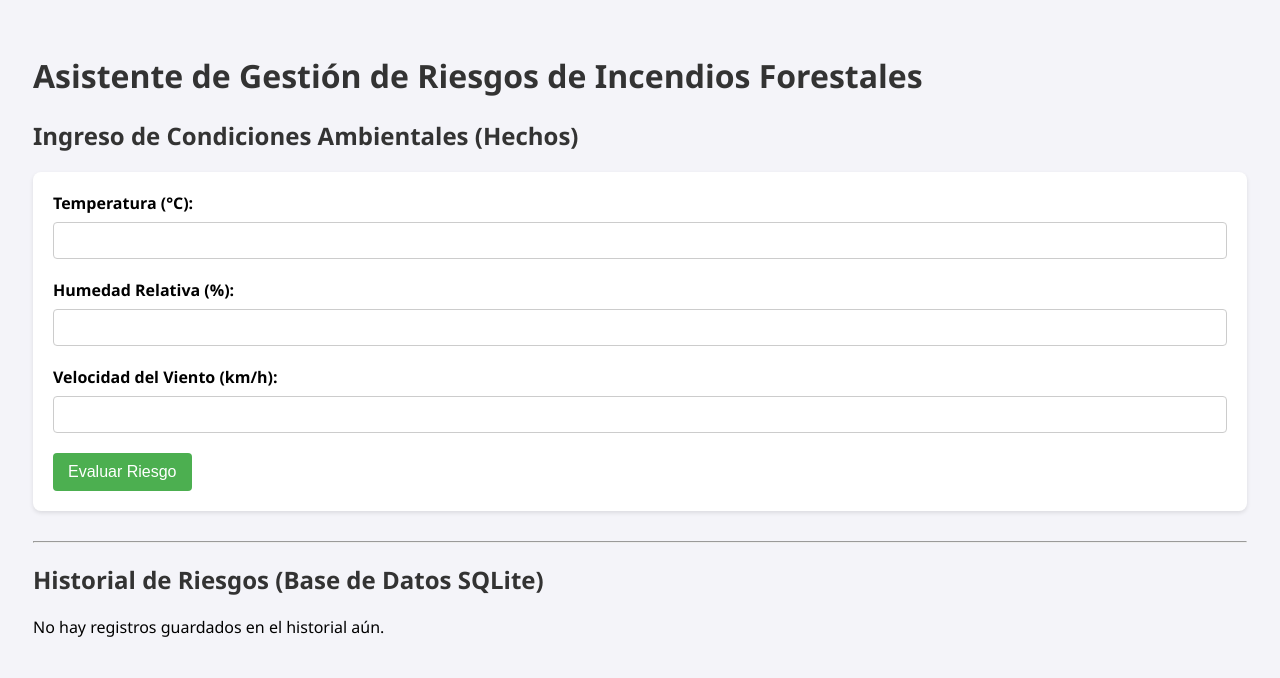
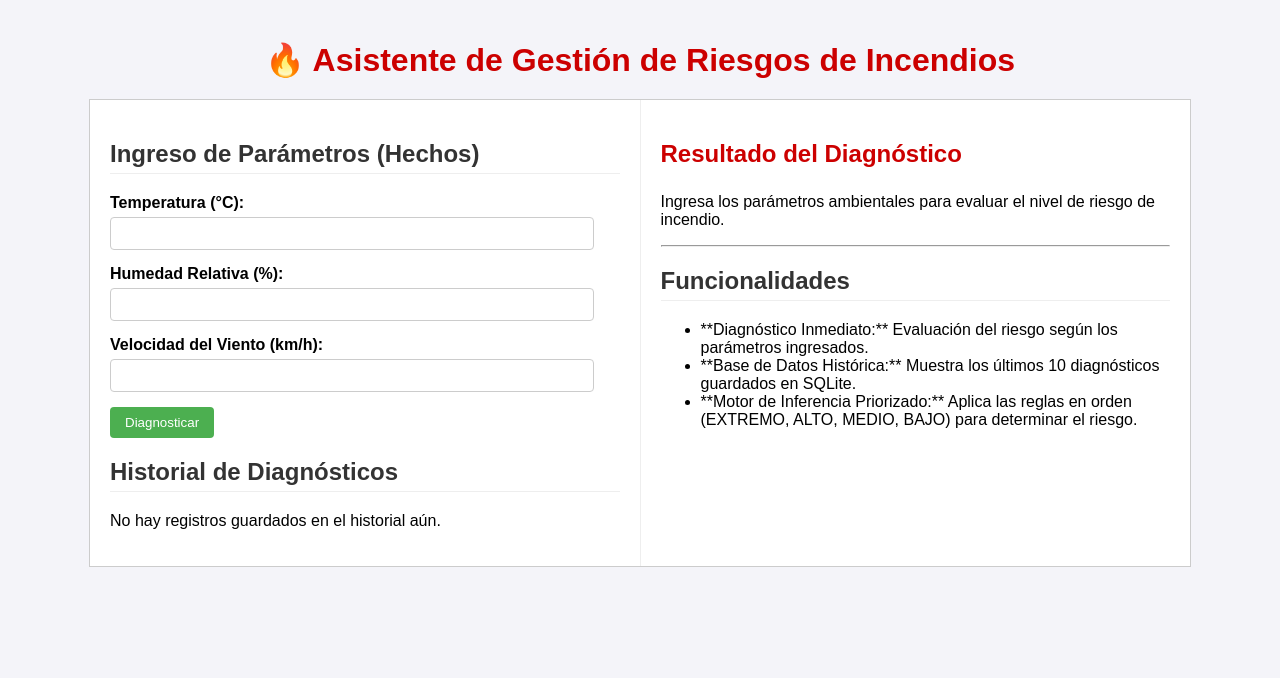
Before and after one commit to mmatus0/TP3-IA, a Flask app: page / in a window 1280 px wide. Shown: the top 678 px of the page. Run offline with Flask 3, Linux system fonts and the light colour scheme; data that the repository does not hold is empty.

Commit message:
Cambio visual de Frontend

```diff
--- a/templates/index.html
+++ b/templates/index.html
@@ -1,86 +1,119 @@
 <!DOCTYPE html>
-<html lang="en">
+<html lang="es">
 <head>
     <meta charset="UTF-8">
-    <meta name="viewport" content="width=<device-width>, initial-scale=1.0">
-    <title>Sistema exporto de Riesgo de Incendios</title>
+    <meta name="viewport" content="width=device-width, initial-scale=1.0">
+    <title>Asistente de Riesgo de Incendios</title>
     <style>
-        body { font-family: 'Segoe UI', Tahoma, Geneva, Verdana, sans-serif; padding: 25px; background-color: #f4f4f9; }
-        h1, h2 { color: #333; }
-        form { background: #fff; padding: 20px; border-radius: 8px; box-shadow: 0 2px 4px rgba(0,0,0,0.1); margin-bottom: 30px; }
-        label { display: block; margin-bottom: 8px; font-weight: bold; }
-        input[type="number"] { width: 100%; padding: 10px; margin-bottom: 20px; border: 1px solid #ccc; border-radius: 4px; box-sizing: border-box; }
-        input[type="submit"] { background-color: #4CAF50; color: white; padding: 10px 15px; border: none; border-radius: 4px; cursor: pointer; font-size: 16px; }
-        input[type="submit"]:hover { background-color: #45a049; }
+        /* Estilos generales */
+        body { font-family: Arial, sans-serif; margin: 0; padding: 20px; background-color: #f4f4f9; }
+        h1 { color: #cc0000; text-align: center; margin-bottom: 20px; }
+        h2 { border-bottom: 1px solid #eee; padding-bottom: 5px; margin-top: 20px; color: #333; }
 
-        .resultado { padding: 15px; margin-top: 20px; border-radius: 8px; font-size: 1.1em; }
-        .riesgo-EXTREMO { background-color: #fdd; border: 2px solid red; color: #a00; }
-        .riesgo-ALTO { background-color: #ffe0b2; border: 2px solid orange; color: #d65a00; }
-        .riesgo-MEDIO { background-color: #fff8e1; border: 2px solid gold; color: #a1887f; }
-        .riesgo-BAJO { background-color: #e8f5e9; border: 2px solid green; color: #388e3c; }
-        .riesgo-NO.CLASIFICADO { background-color: #eee; border: 2px solid #999; color: #555; }
+        /* Estilos de la estructura de dos columnas */
+        .main-container { display: flex; width: 100%; max-width: 1100px; margin: 0 auto; background-color: white; border: 1px solid #ccc; }
+        .left-panel { flex: 1; padding: 20px; border-right: 1px solid #eee; }
+        .right-panel { flex: 1; padding: 20px; }
 
-        table { width: 100%; border-collapse: collapse; margin-top: 15px; background: #fff; }
-        th, td { border: 1px solid #ddd; padding: 10px; text-align: left; }
+        /* Estilos de formulario e inputs */
+        .form-group label { display: block; margin-bottom: 5px; font-weight: bold; }
+        .form-group input { width: 95%; padding: 8px; margin-bottom: 15px; border: 1px solid #ccc; border-radius: 4px; box-sizing: border-box; }
+        .button-diagnosticar { padding: 8px 15px; background-color: #4CAF50; color: white; border: none; border-radius: 4px; cursor: pointer; }
+
+        /* Estilos de resultados */
+        .resultado { padding: 15px; margin-top: 10px; border-radius: 5px; font-size: 1.1em; }
+        .riesgo-EXTREMO { background-color: #fdd; border: 1px solid red; color: #a00; }
+        .riesgo-ALTO { background-color: #ffe0b2; border: 1px solid orange; color: #d65a00; }
+        .riesgo-MEDIO { background-color: #fff8e1; border: 1px solid gold; color: #a1887f; }
+        .riesgo-BAJO { background-color: #e8f5e9; border: 1px solid green; color: #388e3c; }
+        .riesgo-NO\.CLASIFICADO { background-color: #eee; border: 1px solid #999; color: #555; }
+
+        /* Estilos de la tabla de historial */
+        table { width: 100%; border-collapse: collapse; margin-top: 15px; font-size: 0.9em; }
+        th, td { border: 1px solid #ddd; padding: 8px; text-align: left; }
         th { background-color: #f2f2f2; color: #333; }
     </style>
 </head>
 <body>
-    <h1> Asistente de Gestión de Riesgos de Incendios Forestales</h1>
-    <h2>Ingreso de Condiciones Ambientales (Hechos)</h2>
+    <h1>🔥 Asistente de Gestión de Riesgos de Incendios</h1>
+
+    <div class="main-container">
+
+        <div class="left-panel">
+            <h2>Ingreso de Parámetros (Hechos)</h2>
             <form method="post">
+                <div class="form-group">
                     <label for="temperatura">Temperatura (°C):</label>
                     <input type="number" step="0.1" name="temperatura" id="temperatura" required
                            value="{{ datos_entrada.temperatura if datos_entrada.temperatura else '' }}">
-
+                </div>
+                <div class="form-group">
                     <label for="humedad">Humedad Relativa (%):</label>
                     <input type="number" step="0.1" name="humedad" id="humedad" required
                            value="{{ datos_entrada.humedad if datos_entrada.humedad else '' }}">
-
+                </div>
+                <div class="form-group">
                     <label for="viento">Velocidad del Viento (km/h):</label>
                     <input type="number" step="0.1" name="viento" id="viento" required
                            value="{{ datos_entrada.viento if datos_entrada.viento else '' }}">
-
-        <input type="submit" value="Evaluar Riesgo">
+                </div>
+                <button type="submit" class="button-diagnosticar">Diagnosticar</button>
             </form>
 
-    {% if resultado %}
-    <div class="resultado riesgo-{{ resultado.nivel.replace(' ', '.') }}">
-        <h3>Diagnóstico de Riesgo: **{{ resultado.nivel }}**</h3>
-
-        <h4>Acción Recomendada:</h4>
-        <p>{{ resultado.accion }}</p>
-
-        <h4>Justificación de la Inferencia (Motor de Reglas):</h4>
-        <p>{{ resultado.justificacion }}</p>
-    </div>
-    {% endif %}
-
-    <hr>
-    <h2>Historial de Riesgos (Base de Datos SQLite)</h2>
-
+            <h2>Historial de Diagnósticos</h2>
             {% if registros %}
             <table>
+                <thead>
                     <tr>
                         <th>Fecha y Hora</th>
-            <th>Temperatura (°C)</th>
-            <th>Humedad Relativa (%)</th>
-            <th>Velocidad del Viento (km/h)</th>
-            <th>Nivel de Riesgo</th>
+                        <th>Temp</th>
+                        <th>Hum</th>
+                        <th>Viento</th>
+                        <th>Riesgo</th>
                     </tr>
+                </thead>
+                <tbody>
                     {% for fila in registros %}
                     <tr>
                         <td>{{ fila[0].split('T')[0] }} / {{ fila[0].split('T')[1].split('.')[0] }}</td>
                         <td>{{ fila[1] }}</td>
                         <td>{{ fila[2] }}</td>
                         <td>{{ fila[3] }}</td>
-            <td>{{ fila[4] }}</td>
+                        <td><span class="resultado riesgo-{{ fila[4].replace(' ', '.') }}">{{ fila[4] }}</span></td>
                     </tr>
                     {% endfor %}
+                </tbody>
             </table>
             {% else %}
             <p>No hay registros guardados en el historial aún.</p>
             {% endif %}
+        </div>
 
+        <div class="right-panel">
+            <h2 style="color: #cc0000; border-bottom: none;">Resultado del Diagnóstico</h2>
+            {% if resultado %}
+            <div class="resultado riesgo-{{ resultado.nivel.replace(' ', '.') }}">
+                <h3>Nivel de Riesgo: {{ resultado.nivel }}</h3>
+
+                <h4>Acción Recomendada:</h4>
+                <p>{{ resultado.accion }}</p>
+
+                <h4>Justificación (Regla):</h4>
+                <p>{{ resultado.justificacion }}</p>
+            </div>
+            {% else %}
+            <p>Ingresa los parámetros ambientales para evaluar el nivel de riesgo de incendio.</p>
+            {% endif %}
+
+            <hr>
+
+            <h2>Funcionalidades</h2>
+            <ul>
+                <li>**Diagnóstico Inmediato:** Evaluación del riesgo según los parámetros ingresados.</li>
+                <li>**Base de Datos Histórica:** Muestra los últimos 10 diagnósticos guardados en SQLite.</li>
+                <li>**Motor de Inferencia Priorizado:** Aplica las reglas en orden (EXTREMO, ALTO, MEDIO, BAJO) para determinar el riesgo.</li>
+            </ul>
+        </div>
+    </div>
 </body>
 </html>
```
Lines whose indentation alone changed are shown as unchanged.
